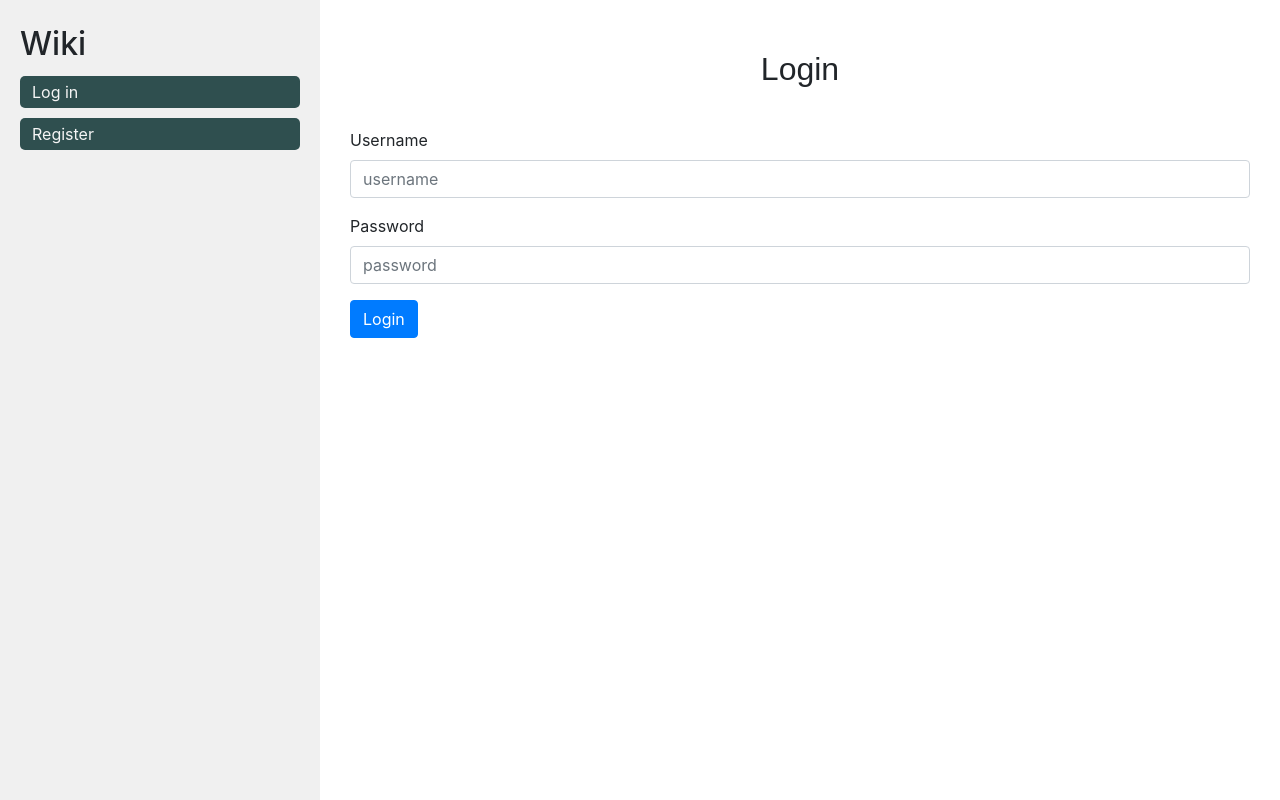
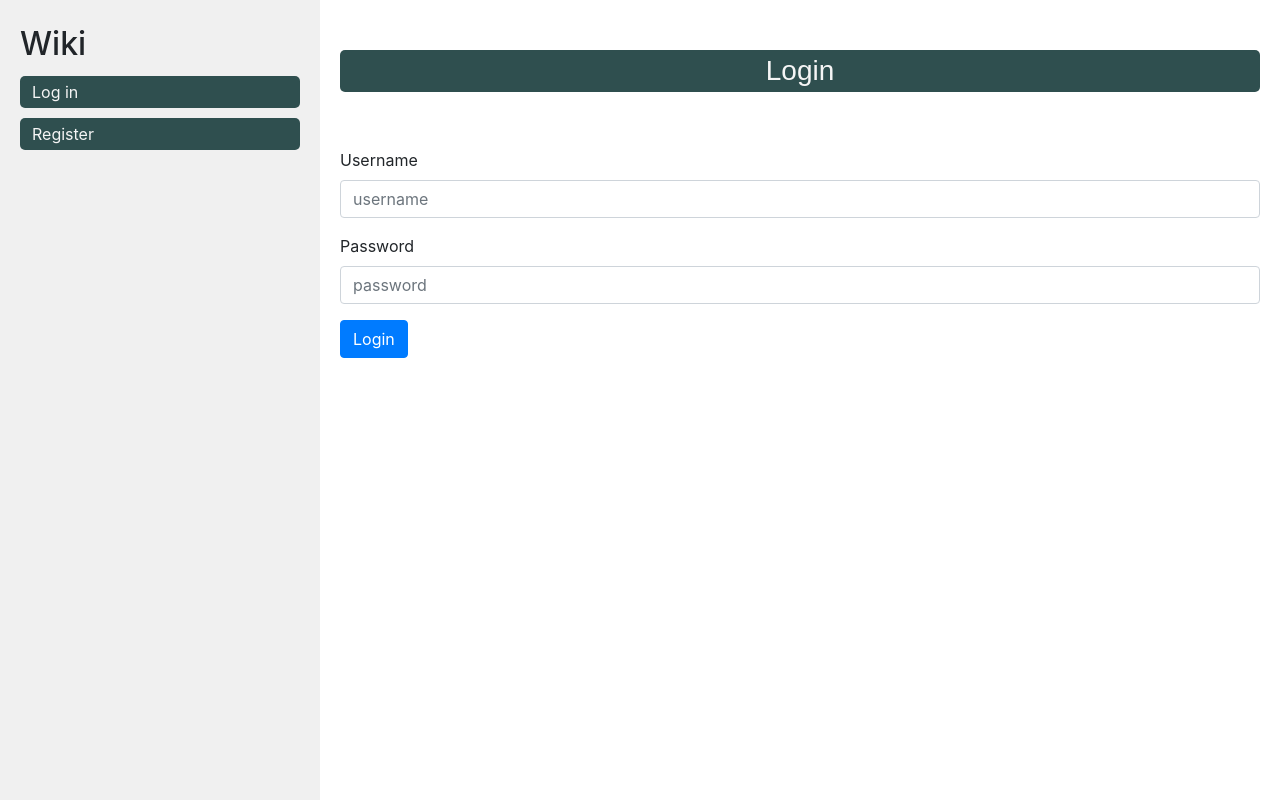
Before and after one commit to alfiomartini/wiki, a Django app: page / in a window 1280 px wide. Run offline with Django 3.2, Linux system fonts and the light colour scheme; some libraries are stand-ins or nearby versions.

Commit message:
Added javascript to control sidebar height in login/register

```diff
--- a/encyclopedia/static/encyclopedia/styles.css
+++ b/encyclopedia/static/encyclopedia/styles.css
@@ -7,7 +7,7 @@ body {
 }
 
 .main{
-    padding: 10px 30px !important;
+    padding: 10px 20px !important;
     text-align: justify;
 }
 
@@ -139,6 +139,6 @@ h1 {
 
 @media screen and (max-width:767px){
     .sidebar{
-        height:60vh;
+        height:65vh;
     }
 }
--- a/encyclopedia/templates/encyclopedia/layout.html
+++ b/encyclopedia/templates/encyclopedia/layout.html
@@ -40,6 +40,20 @@
                         <div>
                             <a class="menu" href="{% url 'logout' %}">Log out</a>
                         </div>
+                        <script src="{% static 'encyclopedia/search.js' %}"></script>
+                        <script>
+                             window.addEventListener('resize', () => {
+                                const mediaq = window.matchMedia( "(max-width: 767px)" );
+                                let sidebar = document.querySelector('.sidebar');
+                                if (mediaq.matches){
+                                    // console.log('Hello 767px');
+                                    sidebar.style.height = '65vh';
+                                }
+                                else{
+                                    sidebar.style.height = '100vh';
+                                }
+                            })
+                        </script>
                         {% block nav %}
                         {% endblock %}
                     {% else %}
@@ -49,6 +63,29 @@
                         <div>
                             <a class="menu" href="{% url 'register' %}">Register</a>
                         </div>
+                        <script>
+                            const mediaq = window.matchMedia( "(max-width: 767px)" );
+                            let sidebar = document.querySelector('.sidebar');
+                            if (mediaq.matches){
+                                // console.log('Hello 767px');
+                                sidebar.style.height = '30vh';
+                            }
+                            else{
+                                sidebar.style.height = '100vh';
+                            }
+
+                            window.addEventListener('resize', () => {
+                                const mediaq = window.matchMedia( "(max-width: 767px)" );
+                                let sidebar = document.querySelector('.sidebar');
+                                if (mediaq.matches){
+                                    // console.log('Hello 767px');
+                                    sidebar.style.height = '30vh';
+                                }
+                                else{
+                                    sidebar.style.height = '100vh';
+                                }
+                            })
+                        </script>
                     {% endif %}
                 </div>
                 <div class="main col-md-9">
@@ -57,6 +94,5 @@
                 </div>
             </div>
         </div>
-        <script src="{% static 'encyclopedia/search.js' %}"></script>
     </body>
 </html>
--- a/encyclopedia/templates/encyclopedia/login.html
+++ b/encyclopedia/templates/encyclopedia/login.html
@@ -12,7 +12,7 @@
     </div>
   </div>
 {% endif %}
-<h2 class="page-heading">Login</h2>
+<h3 class="page-heading menu">Login</h2>
 <form class="mt-3" id="form-login" action="{% url 'login' %}" method="post">
   {% csrf_token %}
   <div class="form-group">
--- a/encyclopedia/templates/encyclopedia/register.html
+++ b/encyclopedia/templates/encyclopedia/register.html
@@ -2,7 +2,7 @@
 
 {% block body %}
 
-    <h2 class="page-heading">Register</h2>
+    <h3 class="page-heading menu">Register</h2>
 
     {% if message %}
         <div class="mb-3 alert alert-primary">{{ message }}</div>
--- a/encyclopedia/views.py
+++ b/encyclopedia/views.py
@@ -63,7 +63,7 @@ def register(request):
 def logout_view(request):
     logout(request)
     request.session.clear()
-    return render(request, 'encyclopedia/login.html', {'message': 'Logged out'})
+    return render(request, 'encyclopedia/login.html', {'message': ''})
 
 @login_required(login_url='index')
 def random_page(request):
```
Also changed, not shown: db.sqlite3.
